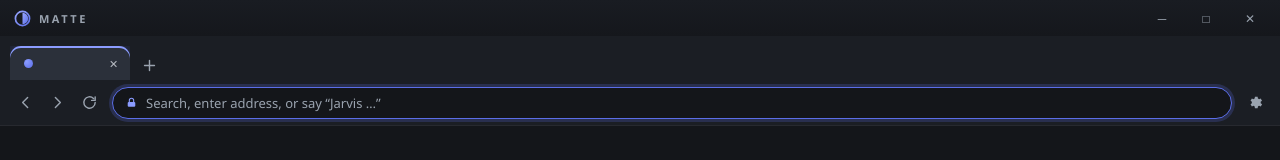
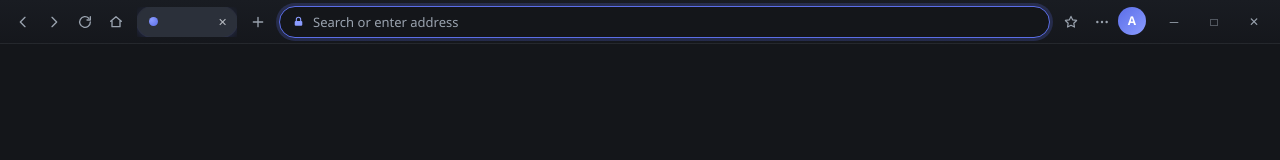
Before and after one commit to sillyjoshua/matte, an Electron app: page ui/index.html in a window 1280 px wide. Drawn offline with Linux system fonts and the light colour scheme; no server answers.

Commit message:
Top bar redesign: single-row Chrome-style layout (nav + tabs + omnibox + star/menu/avatar)

```diff
--- a/ui/app.js
+++ b/ui/app.js
@@ -129,6 +129,7 @@
 document.getElementById('back').addEventListener('click', () => current()?.webview.goBack());
 document.getElementById('forward').addEventListener('click', () => current()?.webview.goForward());
 document.getElementById('reload').addEventListener('click', () => current()?.webview.reload());
+document.getElementById('home').addEventListener('click', () => current()?.webview.loadURL(HOME));
 
 omnibox.addEventListener('keydown', (e) => {
   if (e.key !== 'Enter') return;
@@ -261,7 +262,9 @@
 
 function openSettings() { settingsOverlay.hidden = false; }
 function closeSettings() { settingsOverlay.hidden = true; }
-document.getElementById('btn-settings').addEventListener('click', openSettings);
+document.getElementById('btn-menu').addEventListener('click', openSettings);
+document.getElementById('btn-avatar').addEventListener('click', openSettings);
+document.getElementById('btn-star').addEventListener('click', () => flash(updateStatus, 'Bookmarks coming soon ✦'));
 document.getElementById('settings-close').addEventListener('click', closeSettings);
 settingsOverlay.addEventListener('click', (e) => { if (e.target === settingsOverlay) closeSettings(); });
 window.addEventListener('keydown', (e) => { if (e.key === 'Escape' && !settingsOverlay.hidden) closeSettings(); });
--- a/ui/index.html
+++ b/ui/index.html
@@ -7,40 +7,8 @@
   <link rel="stylesheet" href="styles.css" />
 </head>
 <body>
-  <!-- Row 1 · Title bar -->
-  <header id="titlebar">
-    <div class="brand">
-      <svg viewBox="0 0 24 24" class="logo" aria-hidden="true">
-        <defs>
-          <linearGradient id="g1" x1="0" y1="0" x2="1" y2="1">
-            <stop offset="0" stop-color="#9aa7ff"/><stop offset="1" stop-color="#5b6ee8"/>
-          </linearGradient>
-        </defs>
-        <circle cx="12" cy="12" r="10" fill="none" stroke="url(#g1)" stroke-width="2.4"/>
-        <path d="M12 4a8 8 0 0 1 0 16" fill="url(#g1)"/>
-      </svg>
-      <span>MATTE</span>
-    </div>
-    <span id="jarvis-state" hidden>◈ JARVIS</span>
-
-    <div class="win-controls">
-      <button id="btn-min" title="Minimize">&#x2500;</button>
-      <button id="btn-max" title="Maximize">&#x25A1;</button>
-      <button id="btn-close" title="Close">&#x2715;</button>
-    </div>
-  </header>
-
-  <!-- Row 2 · Tab strip -->
-  <div id="tabstrip">
-    <nav id="tabs"></nav>
-    <button id="newtab" class="icon-btn" title="New tab (Ctrl+T)">
-      <svg viewBox="0 0 24 24"><path d="M12 5v14M5 12h14" stroke="currentColor" stroke-width="2" stroke-linecap="round"/></svg>
-    </button>
-    <div class="strip-fade"></div>
-  </div>
-
-  <!-- Row 3 · Toolbar -->
-  <div id="toolbar">
+  <!-- Single-row top bar -->
+  <header id="topbar">
     <div class="nav-group">
       <button id="back" class="icon-btn nav" title="Back">
         <svg viewBox="0 0 24 24"><path d="M15 5l-7 7 7 7" fill="none" stroke="currentColor" stroke-width="2" stroke-linecap="round" stroke-linejoin="round"/></svg>
@@ -51,20 +19,42 @@
       <button id="reload" class="icon-btn nav" title="Reload (Ctrl+R)">
         <svg viewBox="0 0 24 24"><path d="M20 12a8 8 0 1 1-2.34-5.66M20 4v5h-5" fill="none" stroke="currentColor" stroke-width="2" stroke-linecap="round" stroke-linejoin="round"/></svg>
       </button>
+      <button id="home" class="icon-btn nav" title="Home">
+        <svg viewBox="0 0 24 24"><path d="M4 11l8-7 8 7M6 10v9h12v-9" fill="none" stroke="currentColor" stroke-width="2" stroke-linecap="round" stroke-linejoin="round"/></svg>
+      </button>
     </div>
+
+    <nav id="tabs"></nav>
+    <button id="newtab" class="icon-btn" title="New tab (Ctrl+T)">
+      <svg viewBox="0 0 24 24"><path d="M12 5v14M5 12h14" stroke="currentColor" stroke-width="2" stroke-linecap="round"/></svg>
+    </button>
 
     <div id="urlbox">
       <span id="lockicon">
         <svg viewBox="0 0 24 24"><rect x="5" y="11" width="14" height="9" rx="2" fill="currentColor"/><path d="M8 11V8a4 4 0 0 1 8 0v3" fill="none" stroke="currentColor" stroke-width="2"/></svg>
       </span>
-      <input id="omnibox" type="text" spellcheck="false" placeholder="Search, enter address, or say “Jarvis …”" autocomplete="off" />
+      <input id="omnibox" type="text" spellcheck="false" placeholder="Search or enter address" autocomplete="off" />
       <span id="jarvis-chip" hidden>◈</span>
     </div>
 
-    <button id="btn-settings" class="icon-btn" title="Settings">
-      <svg viewBox="0 0 24 24"><path d="M12 15.5A3.5 3.5 0 1 1 12 8.5a3.5 3.5 0 0 1 0 7zm7.4-2.6l1.9 1.5-1.9 3.2-2.3-.9c-.5.4-1 .7-1.6.9L15 20h-3.8l-.4-2.4a6 6 0 0 1-1.6-.9l-2.3.9-1.9-3.2 1.9-1.5a6.4 6.4 0 0 1 0-1.8l-1.9-1.5 1.9-3.2 2.3.9c.5-.4 1-.7 1.6-.9L11.2 4H15l.4 2.4c.6.2 1.1.5 1.6.9l2.3-.9 1.9 3.2-1.9 1.5c.1.6.1 1.2.1 1.8z" fill="currentColor"/></svg>
-    </button>
-  </div>
+    <div class="right-group">
+      <button id="btn-star" class="icon-btn" title="Bookmark">
+        <svg viewBox="0 0 24 24"><path d="M12 3.6l2.6 5.3 5.8.8-4.2 4.1 1 5.8L12 16.9l-5.2 2.7 1-5.8-4.2-4.1 5.8-.8z" fill="none" stroke="currentColor" stroke-width="1.8" stroke-linejoin="round"/></svg>
+      </button>
+      <button id="btn-menu" class="icon-btn" title="Menu">
+        <svg viewBox="0 0 24 24"><circle cx="5" cy="12" r="1.8" fill="currentColor"/><circle cx="12" cy="12" r="1.8" fill="currentColor"/><circle cx="19" cy="12" r="1.8" fill="currentColor"/></svg>
+      </button>
+      <button id="btn-avatar" title="Profile &amp; Settings"><span>A</span></button>
+    </div>
+
+    <div class="win-controls">
+      <button id="btn-min" title="Minimize">&#x2500;</button>
+      <button id="btn-max" title="Maximize">&#x25A1;</button>
+      <button id="btn-close" title="Close">&#x2715;</button>
+    </div>
+  </header>
+
+  <span id="jarvis-state" hidden>◈ JARVIS</span>
 
   <div id="progressbar"><div id="progressfill"></div></div>
 
--- a/ui/styles.css
+++ b/ui/styles.css
@@ -29,74 +29,60 @@
 button { font: inherit; color: inherit; background: none; border: none; cursor: pointer; }
 input { font: inherit; color: var(--text); }
 
-/* ── Title bar ── */
-#titlebar {
+/* ── Top bar (single row, Chrome-style) ── */
+#topbar {
   display: flex; align-items: center; gap: 6px;
-  height: 36px; padding: 0 8px 0 14px;
+  height: 44px; padding: 0 6px 0 8px;
   background: linear-gradient(180deg, #191c22, #15171c);
+  border-bottom: 1px solid rgba(255,255,255,.05);
   -webkit-app-region: drag;
 }
-.brand {
-  display: flex; align-items: center; gap: 8px;
-  font-weight: 700; letter-spacing: 2.5px; font-size: 11px; color: var(--text-dim);
-}
-.logo { width: 17px; height: 17px; }
+.nav-group, .right-group { display: flex; gap: 1px; -webkit-app-region: no-drag; }
 
 #jarvis-state {
+  position: fixed; top: 50px; left: 12px; z-index: 60;
   display: inline-flex; align-items: center; gap: 6px;
-  margin-left: 12px; padding: 2px 10px;
+  padding: 3px 12px;
   font-size: 10px; font-weight: 700; letter-spacing: 1.5px;
   color: var(--accent);
   border: 1px solid rgba(139,156,255,.35); border-radius: 999px;
-  background: rgba(91,110,232,.12);
+  background: rgba(20,22,26,.9);
   animation: jarvisPulse 1.4s ease-in-out infinite;
 }
 @keyframes jarvisPulse { 50% { opacity: .45; } }
 
-.win-controls { margin-left: auto; display: flex; -webkit-app-region: no-drag; }
+.win-controls { display: flex; -webkit-app-region: no-drag; margin-left: 2px; }
 .win-controls button {
-  width: 44px; height: 36px; font-size: 12px; color: var(--text-dim);
+  width: 40px; height: 44px; font-size: 12px; color: var(--text-dim);
   transition: background .15s, color .15s;
 }
 .win-controls button:hover { background: var(--bg-hover); color: var(--text); }
 #btn-close:hover { background: var(--danger); color: #fff; }
 
-/* ── Tab strip ── */
-#tabstrip {
-  display: flex; align-items: flex-end; gap: 4px;
-  position: relative;
-  height: 44px; padding: 6px 10px 0;
-  background: var(--bg-raised);
-}
+/* ── Tabs ── */
 #tabs {
-  display: flex; align-items: flex-end; gap: 6px;
-  max-width: calc(100% - 46px);
+  display: flex; align-items: center; gap: 4px;
+  max-width: 32vw; min-width: 60px;
   overflow-x: auto; scrollbar-width: none;
-  mask-image: none;
+  -webkit-app-region: no-drag;
 }
 #tabs::-webkit-scrollbar { display: none; }
-.strip-fade {
-  position: absolute; right: 52px; top: 0; bottom: 0; width: 24px;
-  background: linear-gradient(90deg, transparent, var(--bg-raised));
-  pointer-events: none;
-}
 
 .tab {
-  -webkit-app-region: no-drag;
   position: relative;
-  display: flex; align-items: center; gap: 8px;
-  height: 34px; padding: 0 8px 0 14px;
-  min-width: 120px; max-width: 220px;
-  border-radius: 11px 11px 0 0;
+  display: flex; align-items: center; gap: 7px;
+  height: 30px; padding: 0 6px 0 12px;
+  min-width: 100px; max-width: 190px;
+  border-radius: 999px;
   color: var(--text-dim);
   background: transparent;
-  transition: background .18s, color .18s, transform .12s;
+  transition: background .18s, color .18s;
   white-space: nowrap;
 }
-.tab:hover { background: var(--bg-hover); color: var(--text); transform: translateY(-1px); }
+.tab:hover { background: var(--bg-hover); color: var(--text); }
 .tab.active {
   background: var(--bg-active); color: var(--text);
-  box-shadow: 0 -2px 14px rgba(91,110,232,.28), inset 0 2px 0 var(--accent);
+  box-shadow: 0 0 0 1px rgba(255,255,255,.06), 0 2px 10px rgba(91,110,232,.25);
 }
 .tab .favicon {
   width: 9px; height: 9px; border-radius: 50%;
@@ -104,7 +90,7 @@
   flex-shrink: 0;
 }
 .tab.loading .favicon { animation: spinDot .7s linear infinite; }
-@keyframes spinDot { to { transform: rotate(360deg) scaleX(1); } }
+@keyframes spinDot { to { transform: rotate(360deg); } }
 .tab .tab-title { flex: 1; overflow: hidden; text-overflow: ellipsis; font-size: 12px; }
 .tab .tab-close {
   width: 17px; height: 17px; line-height: 15px; text-align: center;
@@ -119,20 +105,25 @@
   display: inline-flex; align-items: center; justify-content: center;
   width: 30px; height: 30px; border-radius: 8px; color: var(--text-dim);
   transition: background .15s, color .15s, transform .12s;
+  flex-shrink: 0;
 }
 .icon-btn:hover:not(:disabled) { background: var(--bg-hover); color: var(--text); }
 .icon-btn:active:not(:disabled) { transform: scale(.92); }
 .icon-btn:disabled { opacity: .35; cursor: default; }
-.icon-btn svg { width: 17px; height: 17px; }
+.icon-btn svg { width: 16px; height: 16px; }
 
-/* ── Toolbar ── */
-#toolbar {
-  display: flex; align-items: center; gap: 8px;
-  height: 46px; padding: 0 10px;
-  background: var(--bg-raised);
-  border-bottom: 1px solid rgba(255,255,255,.05);
+#btn-avatar {
+  -webkit-app-region: no-drag;
+  display: inline-flex; align-items: center; justify-content: center;
+  width: 28px; height: 28px; border-radius: 50%;
+  background: linear-gradient(135deg, var(--accent-deep), var(--accent));
+  color: #fff; font-weight: 700; font-size: 12px;
+  transition: transform .12s, box-shadow .15s;
+  flex-shrink: 0;
 }
-.nav-group { display: flex; gap: 2px; }
+#btn-avatar:hover { transform: scale(1.06); box-shadow: 0 0 0 3px rgba(91,110,232,.25); }
+
+/* ── Toolbar remnants ── */
 #jarvis-chip {
   display: inline-flex; align-items: center; justify-content: center;
   width: 18px; height: 18px; border-radius: 50%;
@@ -169,7 +160,7 @@
 #progressfill.loading { opacity: 1; }
 
 /* ── Content ── */
-#content { position: relative; flex: 1; height: calc(100% - 128px); }
+#content { position: relative; flex: 1; height: calc(100% - 46px); }
 webview { position: absolute; inset: 0; width: 100%; height: 100%; }
 
 #statusbar {
@@ -205,7 +196,7 @@
 /* ── Update banner ── */
 #update-banner {
   display: flex; align-items: center; gap: 12px;
-  position: fixed; top: 136px; right: 14px; z-index: 60;
+  position: fixed; top: 54px; right: 14px; z-index: 60;
   padding: 10px 14px; border-radius: var(--radius);
   background: linear-gradient(135deg, var(--accent-deep), var(--accent));
   color: #fff; font-size: 12px;
```
